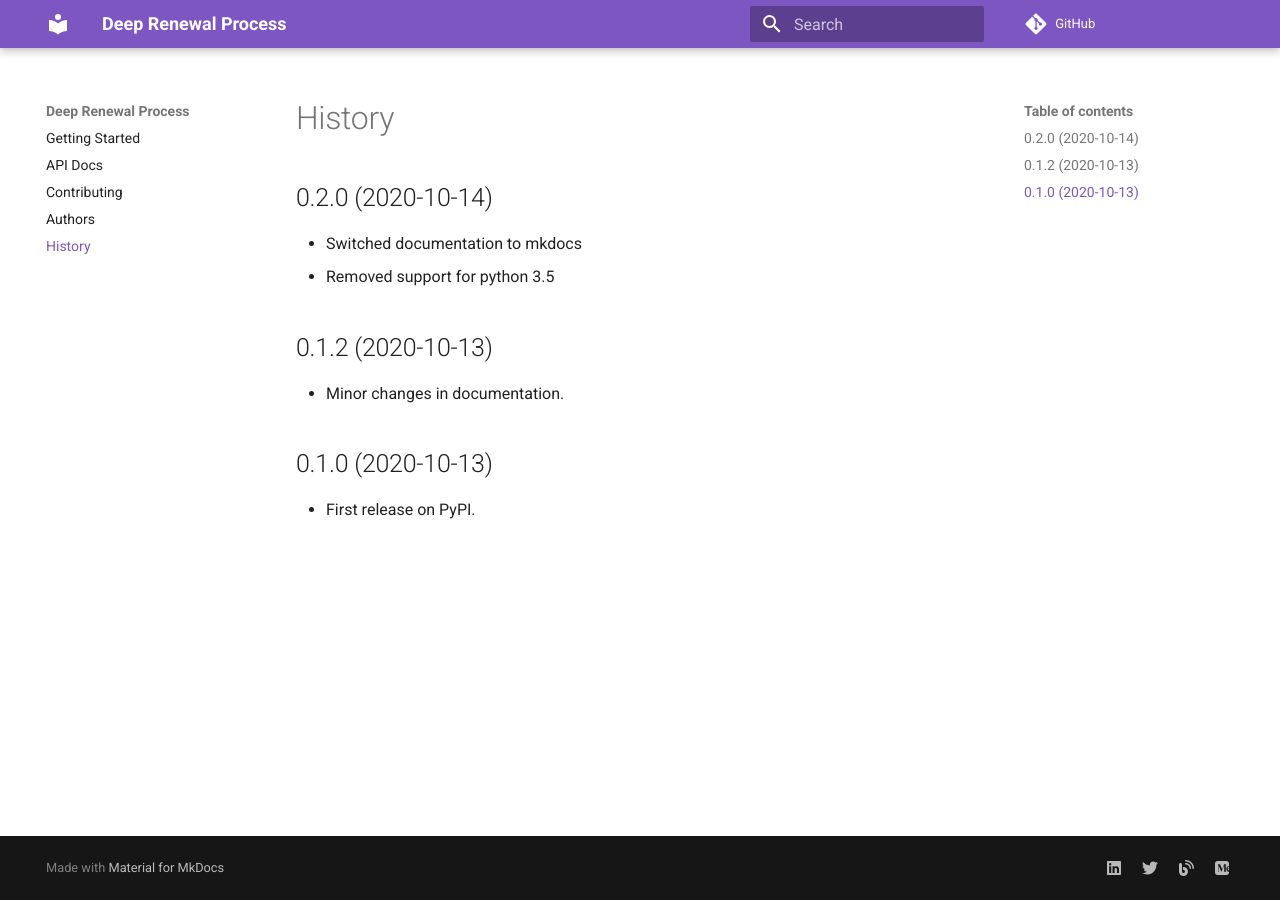
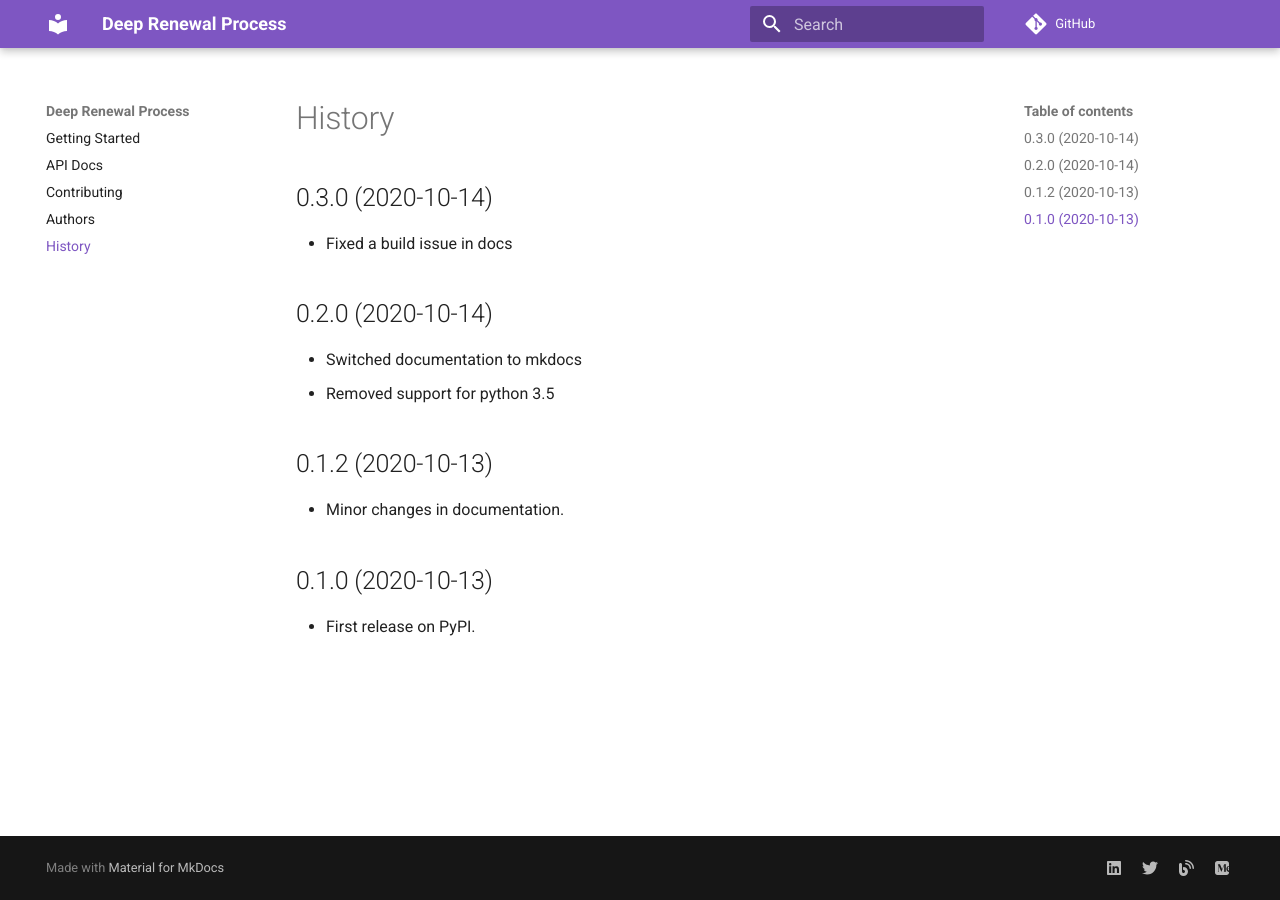
Before and after one commit to manujosephv/deeprenewalprocess, an MkDocs documentation site: the page built from docs/history.md, in a window 1280 px wide. Built offline with MkDocs 1.6.1 and Material for MkDocs 9.7.7, drawn with Linux system fonts in a browser that asks for light colours; comment, search, counter and statistics services are not loaded.

Commit message:
--fixed buld issue in docs

```diff
--- a/docs/history.md
+++ b/docs/history.md
@@ -1,10 +1,14 @@
 History
 =======
+0.3.0 (2020-10-14)
+------------------
+
+- Fixed a build issue in docs
 
 0.2.0 (2020-10-14)
 ------------------
 
--   Switched documentation to mkdocs
+- Switched documentation to mkdocs
 - Removed support for python 3.5
 
 0.1.2 (2020-10-13)
```
